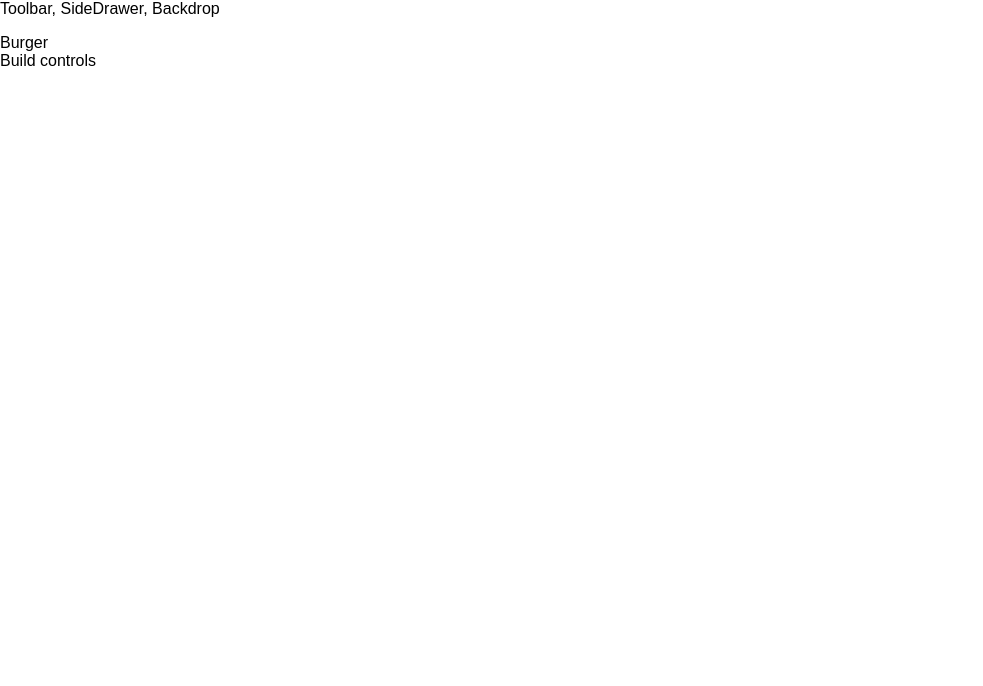
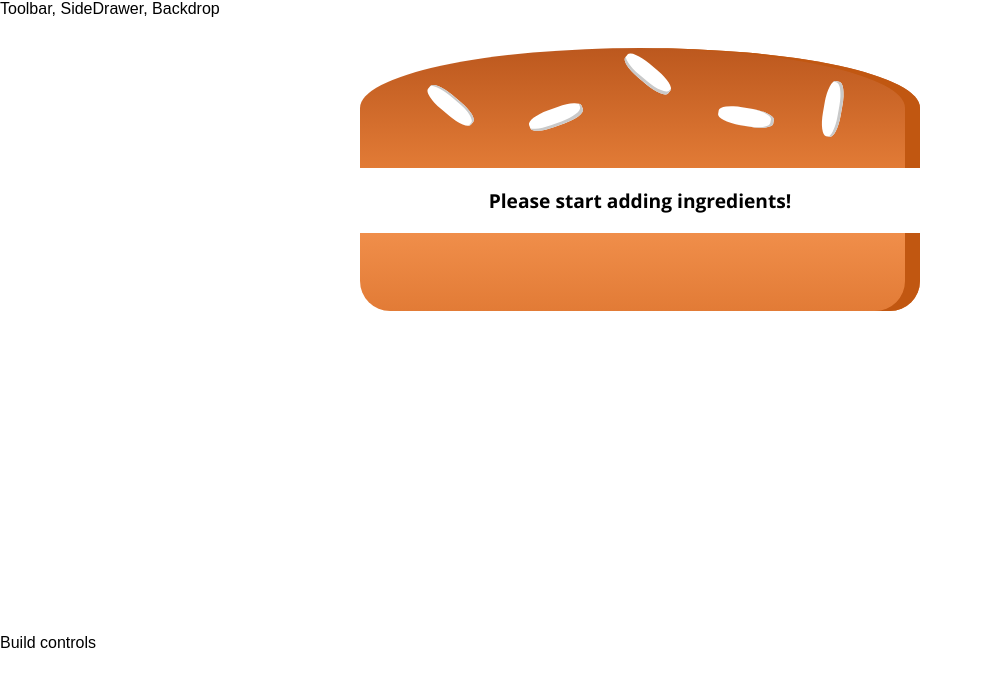
Before and after one commit to Jesuloba-world/burger-app, a React (Create React App) app: page / in a window 1280 px wide. Shown: the top 686 px of the page, without its empty margins (0-983 px from the left). Built offline with nearby package versions, Linux system fonts and the light colour scheme; a web font is replaced by a local one.

Commit message:
implementing dynamic burger

```diff
--- a/src/components/Burger/Burger.js
+++ b/src/components/Burger/Burger.js
@@ -0,0 +1,30 @@
+import classes from "./Burger.module.css";
+import BurgerIngredient from "./BurgerIngredient/BurgerIngredient";
+
+const burger = (props) => {
+	let transformedIngredients = Object.keys(props.ingredients)
+		.map((igKey) => {
+			return [...Array(props.ingredients[igKey])].map((_, i) => {
+				return <BurgerIngredient key={igKey + i} type={igKey} />;
+			});
+		})
+		.reduce((arr, el) => {
+			return arr.concat(el);
+		}, []);
+
+	console.log(transformedIngredients);
+
+	if (transformedIngredients.length === 0) {
+		transformedIngredients = <p>Please start adding ingredients!</p>;
+	}
+
+	return (
+		<div className={classes.Burger}>
+			<BurgerIngredient type="bread-top" />
+			{transformedIngredients}
+			<BurgerIngredient type="bread-bottom" />
+		</div>
+	);
+};
+
+export default burger;
--- /dev/null
+++ b/src/components/Burger/Burger.module.css
@@ -0,0 +1,30 @@
+.Burger {
+    width: 100%;
+    margin: auto;
+    height: 250px;
+    overflow: scroll;
+    text-align: center;
+    font-weight: bold;
+    font-size: 1.2rem;
+}
+
+@media (min-width: 500px) and (min-height: 400px) {
+    .Burger {
+        width: 350px;
+        height: 300px;
+    }
+}
+
+@media (min-width: 500px) and (min-height: 401px) {
+    .Burger {
+        width: 450px;
+        height: 400px;
+    }
+}
+
+@media (min-width: 1000px) and (min-height: 700px) {
+    .Burger {
+        width: 700px;
+        height: 600px;
+    }
+}
--- a/src/containers/BurgerBuilder/BurgerBuilder.js
+++ b/src/containers/BurgerBuilder/BurgerBuilder.js
@@ -1,12 +1,23 @@
 import { Component } from "react";
 
 import Aux from "../../hoc/Aux";
+import Burger from '../../components/Burger/Burger';
 
 class BurgerBuilder extends Component {
+  state = {
+    ingredients: {
+      salad: 0,
+      bacon: 0,
+      cheese: 0,
+      meat: 0
+    }
+  }
+
+
   render() {
     return (
       <Aux>
-        <div>Burger</div>
+        <Burger ingredients={this.state.ingredients} />
         <div>Build controls</div>
       </Aux>
     );
```
Also changed, not shown: src/App.js (indentation only).
